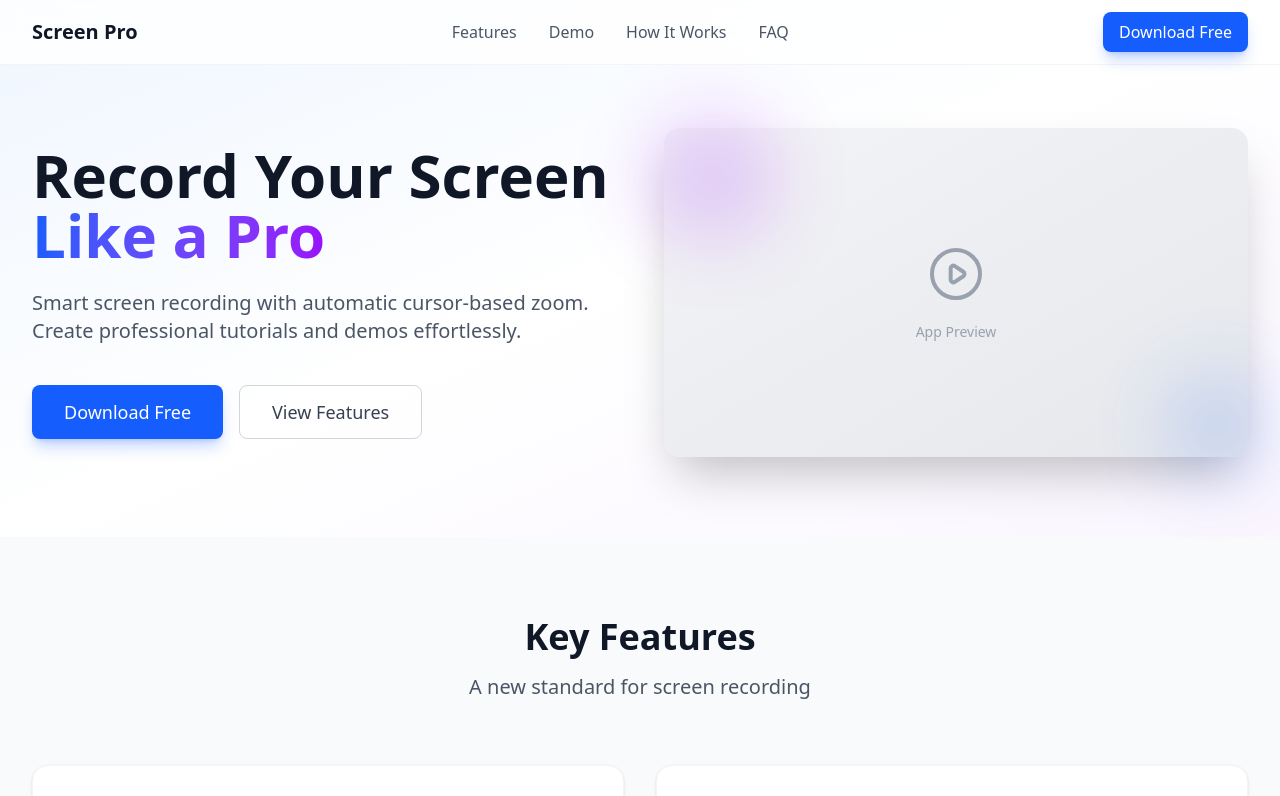
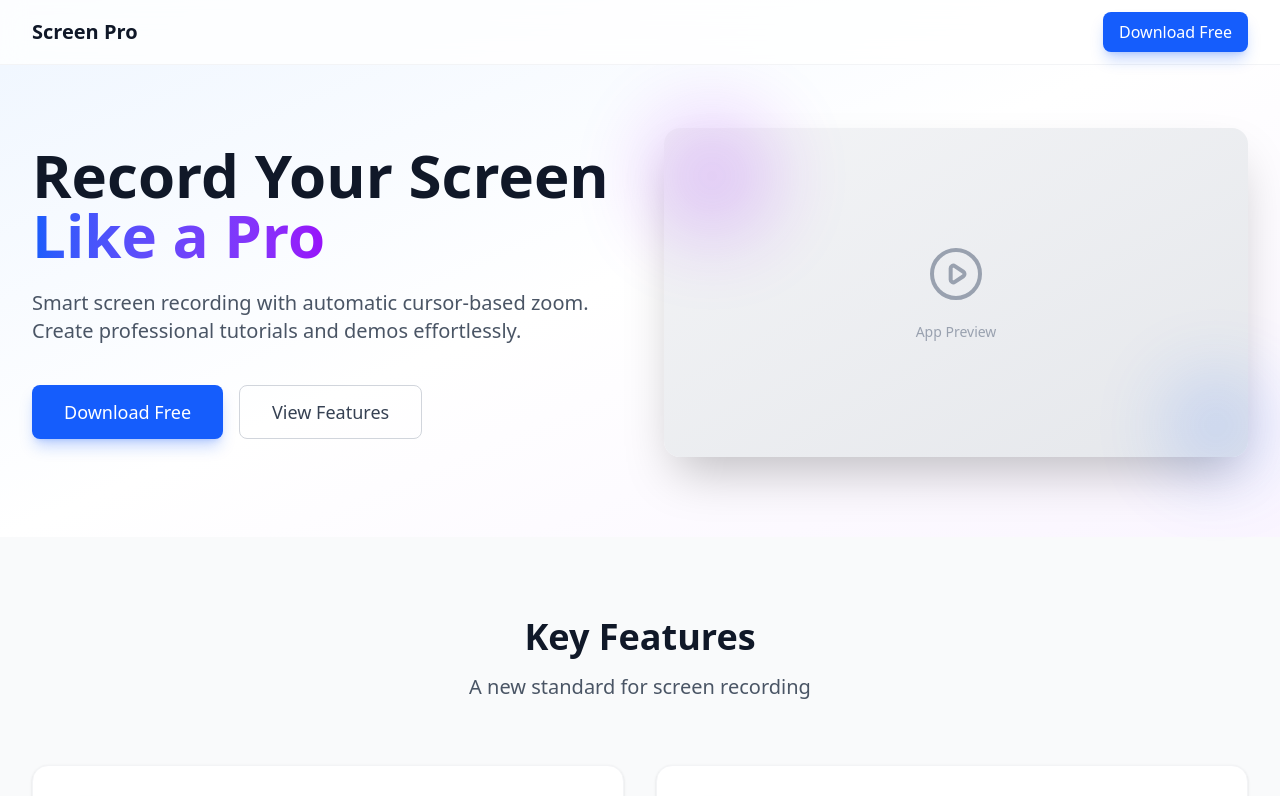
Before and after one commit to Mople-Screen-Pro/penguin_frontend, a React (Vite) app: page / in a window 1280 px wide. Shown: the top 796 px of the page. Built offline with nearby package versions, Linux system fonts and the light colour scheme.

Commit message:
initial commit

```diff
--- a/index.html
+++ b/index.html
@@ -4,7 +4,7 @@
     <meta charset="UTF-8" />
     <link rel="icon" type="image/svg+xml" href="/vite.svg" />
     <meta name="viewport" content="width=device-width, initial-scale=1.0" />
-    <title>temp-vite-project</title>
+    <title>Screen Pro</title>
   </head>
   <body>
     <div id="root"></div>
--- a/package.json
+++ b/package.json
@@ -1,5 +1,5 @@
 {
-  "name": "temp-vite-project",
+  "name": "screen-pro",
   "private": true,
   "version": "0.0.0",
   "type": "module",
--- a/src/components/Header.tsx
+++ b/src/components/Header.tsx
@@ -5,20 +5,6 @@ export default function Header() {
         <div className="flex justify-between items-center h-16">
           <div className="flex-shrink-0">
             <span className="text-xl font-bold text-gray-900">Screen Pro</span>
-          </div>
-          <div className="hidden md:flex items-center space-x-8">
-            <a href="#features" className="text-gray-600 hover:text-gray-900 transition">
-              Features
-            </a>
-            <a href="#demo" className="text-gray-600 hover:text-gray-900 transition">
-              Demo
-            </a>
-            <a href="#how-it-works" className="text-gray-600 hover:text-gray-900 transition">
-              How It Works
-            </a>
-            <a href="#faq" className="text-gray-600 hover:text-gray-900 transition">
-              FAQ
-            </a>
           </div>
           <div>
             <button className="bg-blue-600 text-white px-4 py-2 rounded-lg hover:bg-blue-700 hover:scale-105 transition-all duration-200 shadow-lg shadow-blue-600/25">
```
Also changed, not shown: 2 other files (tests, documents, lock files or other folders).
